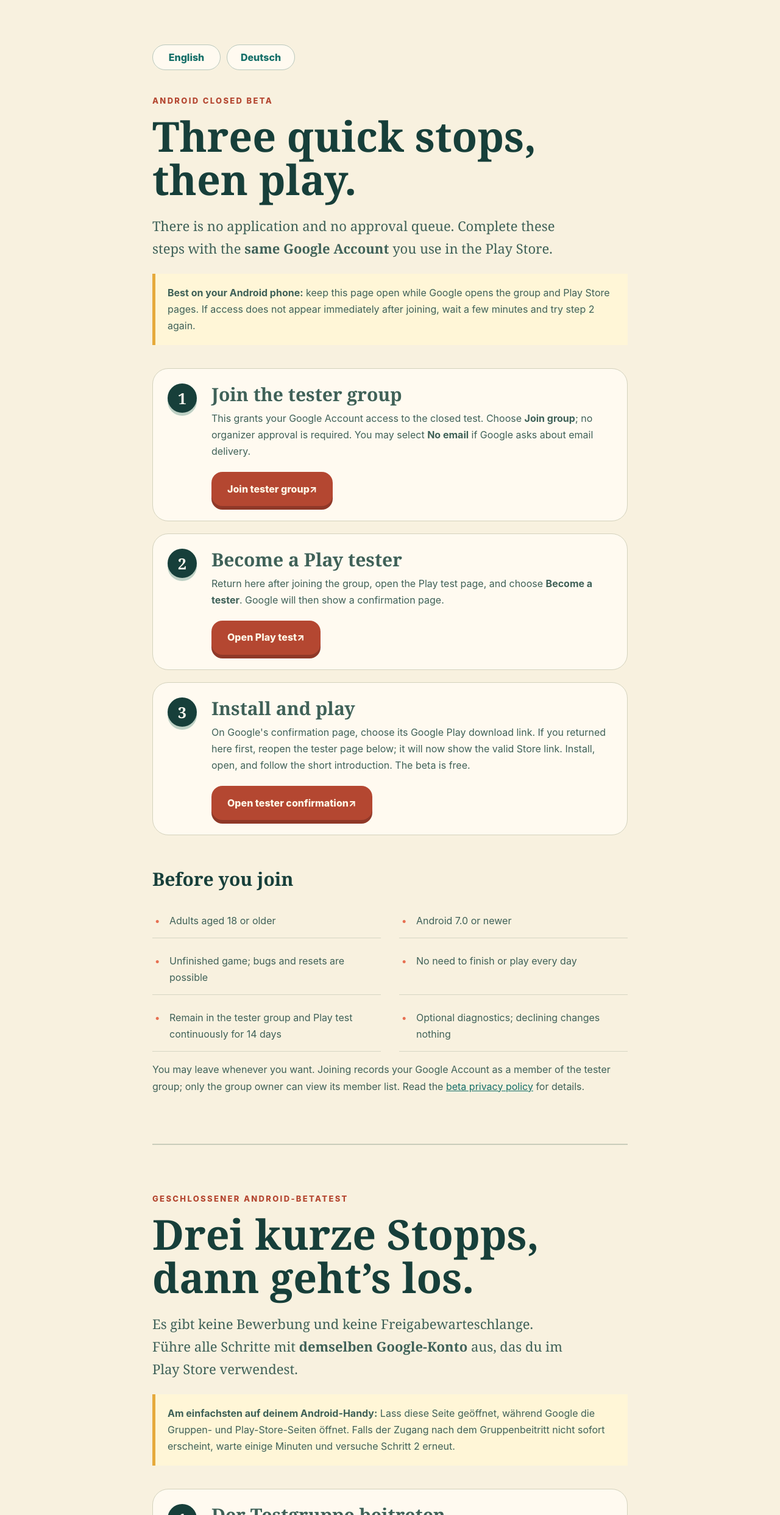
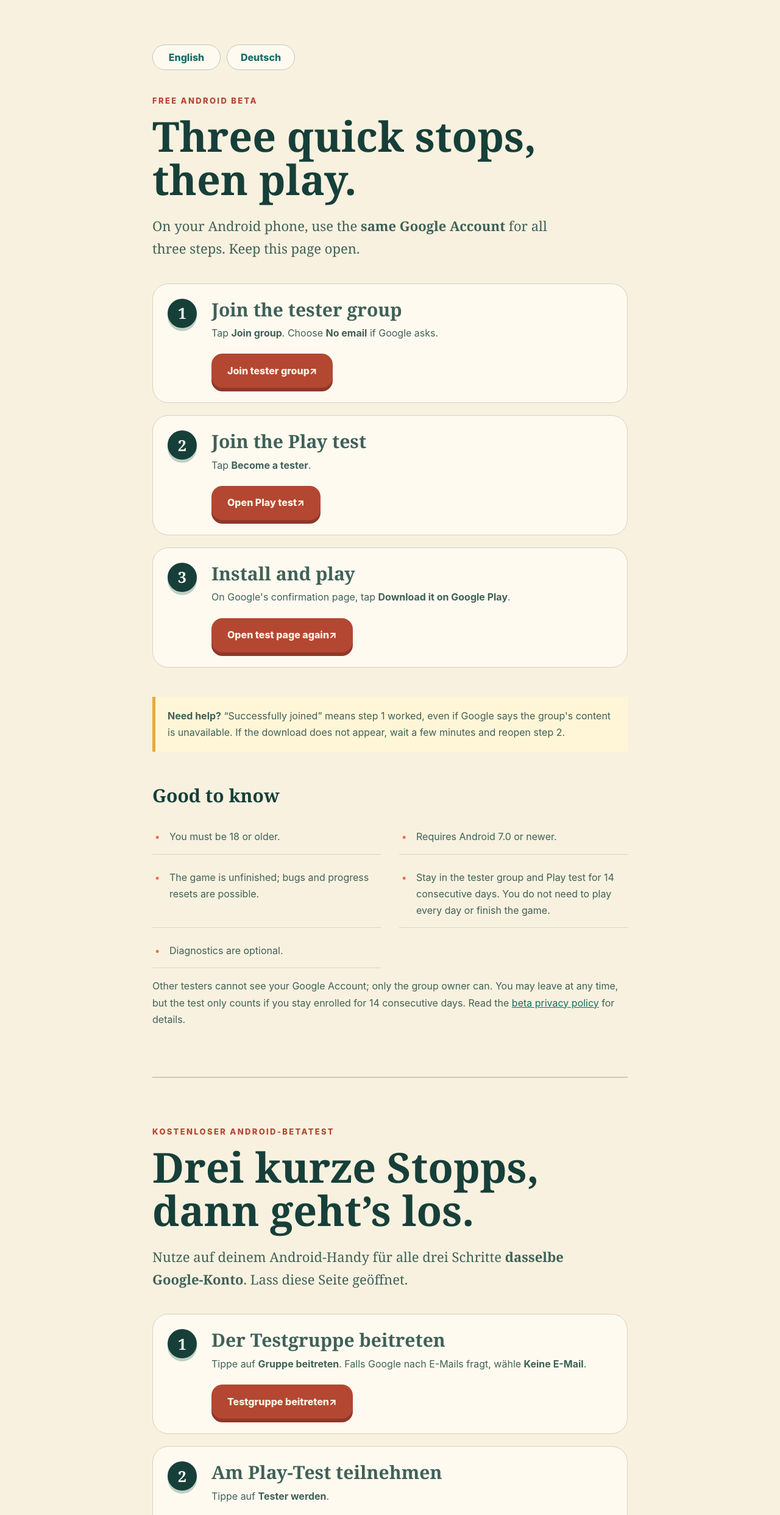
Before and after one commit to dearlittleroads/dearlittleroads.github.io, a plain HTML site: page join.html in a window 1280 px wide. Shown: the part 75-2560 px from the top of the page at 61% size. Drawn offline with Linux system fonts and the light colour scheme.

Commit message:
Tighten beta invitation copy

```diff
--- a/join.html
+++ b/join.html
@@ -27,25 +27,24 @@
     </nav>
 
     <article class="language-section" id="english" lang="en" aria-labelledby="english-title">
-      <div class="eyebrow">Android closed beta</div>
+      <div class="eyebrow">Free Android beta</div>
       <h1 id="english-title">Three quick stops, then play.</h1>
-      <p class="join-intro">There is no application and no approval queue. Complete these steps with the <strong>same Google Account</strong> you use in the Play Store.</p>
-      <p class="notice"><strong>Best on your Android phone:</strong> keep this page open while Google opens the group and Play Store pages. If access does not appear immediately after joining, wait a few minutes and try step 2 again.</p>
+      <p class="join-intro">On your Android phone, use the <strong>same Google Account</strong> for all three steps. Keep this page open.</p>
 
       <ol class="join-steps" role="list">
         <li class="join-step">
           <span class="step-number" aria-hidden="true">1</span>
           <div>
             <h2>Join the tester group</h2>
-            <p>This grants your Google Account access to the closed test. Choose <strong>Join group</strong>; no organizer approval is required. You may select <strong>No email</strong> if Google asks about email delivery.</p>
+            <p>Tap <strong>Join group</strong>. Choose <strong>No email</strong> if Google asks.</p>
             <a class="button" href="https://groups.google.com/g/dear-little-roads-testers" target="_blank" rel="noopener">Join tester group <span aria-hidden="true">↗</span><span class="visually-hidden"> (opens in a new tab)</span></a>
           </div>
         </li>
         <li class="join-step">
           <span class="step-number" aria-hidden="true">2</span>
           <div>
-            <h2>Become a Play tester</h2>
-            <p>Return here after joining the group, open the Play test page, and choose <strong>Become a tester</strong>. Google will then show a confirmation page.</p>
+            <h2>Join the Play test</h2>
+            <p>Tap <strong>Become a tester</strong>.</p>
             <a class="button" href="https://play.google.com/apps/testing/com.dearlittleroads.puzzle" target="_blank" rel="noopener">Open Play test <span aria-hidden="true">↗</span><span class="visually-hidden"> (opens in a new tab)</span></a>
           </div>
         </li>
@@ -53,46 +52,46 @@
           <span class="step-number" aria-hidden="true">3</span>
           <div>
             <h2>Install and play</h2>
-            <p>On Google's confirmation page, choose its Google Play download link. If you returned here first, reopen the tester page below; it will now show the valid Store link. Install, open, and follow the short introduction. The beta is free.</p>
-            <a class="button" href="https://play.google.com/apps/testing/com.dearlittleroads.puzzle" target="_blank" rel="noopener">Open tester confirmation <span aria-hidden="true">↗</span><span class="visually-hidden"> (opens in a new tab)</span></a>
+            <p>On Google's confirmation page, tap <strong>Download it on Google Play</strong>.</p>
+            <a class="button" href="https://play.google.com/apps/testing/com.dearlittleroads.puzzle" target="_blank" rel="noopener">Open test page again <span aria-hidden="true">↗</span><span class="visually-hidden"> (opens in a new tab)</span></a>
           </div>
         </li>
       </ol>
 
+      <p class="notice"><strong>Need help?</strong> “Successfully joined” means step 1 worked, even if Google says the group's content is unavailable. If the download does not appear, wait a few minutes and reopen step 2.</p>
+
       <section class="join-expectations" aria-labelledby="english-expectations">
-        <h2 id="english-expectations">Before you join</h2>
+        <h2 id="english-expectations">Good to know</h2>
         <ul class="facts">
-          <li>Adults aged 18 or older</li>
-          <li>Android 7.0 or newer</li>
-          <li>Unfinished game; bugs and resets are possible</li>
-          <li>No need to finish or play every day</li>
-          <li>Remain in the tester group and Play test continuously for 14 days</li>
-          <li>Optional diagnostics; declining changes nothing</li>
+          <li>You must be 18 or older.</li>
+          <li>Requires Android 7.0 or newer.</li>
+          <li>The game is unfinished; bugs and progress resets are possible.</li>
+          <li>Stay in the tester group and Play test for 14 consecutive days. You do not need to play every day or finish the game.</li>
+          <li>Diagnostics are optional.</li>
         </ul>
-        <p>You may leave whenever you want. Joining records your Google Account as a member of the tester group; only the group owner can view its member list. Read the <a href="privacy.html#english">beta privacy policy</a> for details.</p>
+        <p>Other testers cannot see your Google Account; only the group owner can. You may leave at any time, but the test only counts if you stay enrolled for 14 consecutive days. Read the <a href="privacy.html#english">beta privacy policy</a> for details.</p>
       </section>
     </article>
 
     <article class="language-section" id="deutsch" lang="de" aria-labelledby="deutsch-title">
-      <div class="eyebrow">Geschlossener Android-Betatest</div>
+      <div class="eyebrow">Kostenloser Android-Betatest</div>
       <h1 id="deutsch-title">Drei kurze Stopps, dann geht’s los.</h1>
-      <p class="join-intro">Es gibt keine Bewerbung und keine Freigabewarteschlange. Führe alle Schritte mit <strong>demselben Google-Konto</strong> aus, das du im Play Store verwendest.</p>
-      <p class="notice"><strong>Am einfachsten auf deinem Android-Handy:</strong> Lass diese Seite geöffnet, während Google die Gruppen- und Play-Store-Seiten öffnet. Falls der Zugang nach dem Gruppenbeitritt nicht sofort erscheint, warte einige Minuten und versuche Schritt 2 erneut.</p>
+      <p class="join-intro">Nutze auf deinem Android-Handy für alle drei Schritte <strong>dasselbe Google-Konto</strong>. Lass diese Seite geöffnet.</p>
 
       <ol class="join-steps" role="list">
         <li class="join-step">
           <span class="step-number" aria-hidden="true">1</span>
           <div>
             <h2>Der Testgruppe beitreten</h2>
-            <p>Damit erhält dein Google-Konto Zugang zum geschlossenen Test. Wähle <strong>Gruppe beitreten</strong>; eine Freigabe durch uns ist nicht nötig. Falls Google nach E-Mails fragt, kannst du <strong>Keine E-Mail</strong> auswählen.</p>
+            <p>Tippe auf <strong>Gruppe beitreten</strong>. Falls Google nach E-Mails fragt, wähle <strong>Keine E-Mail</strong>.</p>
             <a class="button" href="https://groups.google.com/g/dear-little-roads-testers" target="_blank" rel="noopener">Testgruppe beitreten <span aria-hidden="true">↗</span><span class="visually-hidden"> (öffnet in einem neuen Tab)</span></a>
           </div>
         </li>
         <li class="join-step">
           <span class="step-number" aria-hidden="true">2</span>
           <div>
-            <h2>Play-Tester werden</h2>
-            <p>Kehre nach dem Gruppenbeitritt hierher zurück, öffne die Play-Testseite und wähle <strong>Tester werden</strong>. Google zeigt dir anschließend eine Bestätigungsseite.</p>
+            <h2>Am Play-Test teilnehmen</h2>
+            <p>Tippe auf <strong>Tester werden</strong>.</p>
             <a class="button" href="https://play.google.com/apps/testing/com.dearlittleroads.puzzle" target="_blank" rel="noopener">Play-Test öffnen <span aria-hidden="true">↗</span><span class="visually-hidden"> (öffnet in einem neuen Tab)</span></a>
           </div>
         </li>
@@ -100,23 +99,24 @@
           <span class="step-number" aria-hidden="true">3</span>
           <div>
             <h2>Installieren und spielen</h2>
-            <p>Wähle auf Googles Bestätigungsseite den dort angezeigten Download-Link zu Google Play. Falls du zuerst hierher zurückgekehrt bist, öffne die Testerseite unten erneut; sie zeigt nun den gültigen Store-Link. Installiere und öffne das Spiel und folge der kurzen Einführung. Der Betatest ist kostenlos.</p>
-            <a class="button" href="https://play.google.com/apps/testing/com.dearlittleroads.puzzle" target="_blank" rel="noopener">Testerbestätigung öffnen <span aria-hidden="true">↗</span><span class="visually-hidden"> (öffnet in einem neuen Tab)</span></a>
+            <p>Tippe auf Googles Bestätigungsseite auf den Link zu <strong>Google Play</strong>.</p>
+            <a class="button" href="https://play.google.com/apps/testing/com.dearlittleroads.puzzle" target="_blank" rel="noopener">Testseite erneut öffnen <span aria-hidden="true">↗</span><span class="visually-hidden"> (öffnet in einem neuen Tab)</span></a>
           </div>
         </li>
       </ol>
 
+      <p class="notice"><strong>Probleme?</strong> „Erfolgreich beigetreten“ bedeutet, dass Schritt 1 geklappt hat – auch wenn Google danach keinen Zugriff auf die Gruppeninhalte anzeigt. Falls der Download noch fehlt, warte einige Minuten und öffne Schritt 2 erneut.</p>
+
       <section class="join-expectations" aria-labelledby="deutsch-expectations">
-        <h2 id="deutsch-expectations">Bevor du beitrittst</h2>
+        <h2 id="deutsch-expectations">Gut zu wissen</h2>
         <ul class="facts">
-          <li>Für Erwachsene ab 18 Jahren</li>
-          <li>Android 7.0 oder neuer</li>
-          <li>Unfertiges Spiel; Fehler und Rücksetzungen sind möglich</li>
-          <li>Kein tägliches Spielen oder Durchspielen nötig</li>
-          <li>14 Tage durchgehend Mitglied der Testgruppe und für den Play-Test angemeldet bleiben</li>
-          <li>Freiwillige Diagnose; eine Ablehnung ändert nichts</li>
+          <li>Du musst mindestens 18 Jahre alt sein.</li>
+          <li>Benötigt Android 7.0 oder neuer.</li>
+          <li>Das Spiel ist noch in Entwicklung; Fehler und zurückgesetzter Fortschritt sind möglich.</li>
+          <li>Bleibe 14 Tage lang ohne Unterbrechung in der Testgruppe und als Play-Tester angemeldet. Du musst weder täglich spielen noch das Spiel abschließen.</li>
+          <li>Die Übermittlung von Diagnosedaten ist freiwillig.</li>
         </ul>
-        <p>Du kannst jederzeit aussteigen. Beim Beitritt wird dein Google-Konto als Mitglied der Testgruppe erfasst; nur die Gruppeninhaberin kann die Mitgliederliste sehen. Einzelheiten findest du in der <a href="privacy.html#deutsch">Datenschutzerklärung zum Betatest</a>.</p>
+        <p>Andere Tester können dein Google-Konto nicht sehen; nur die Gruppeninhaberin kann es sehen. Du kannst jederzeit aussteigen, aber der Test zählt nur bei 14 Tagen ununterbrochener Teilnahme. Mehr dazu steht in der <a href="privacy.html#deutsch">Datenschutzerklärung zum Betatest</a>.</p>
       </section>
     </article>
   </main>
```
Also changed, not shown: index.html (+4 -7 lines).
